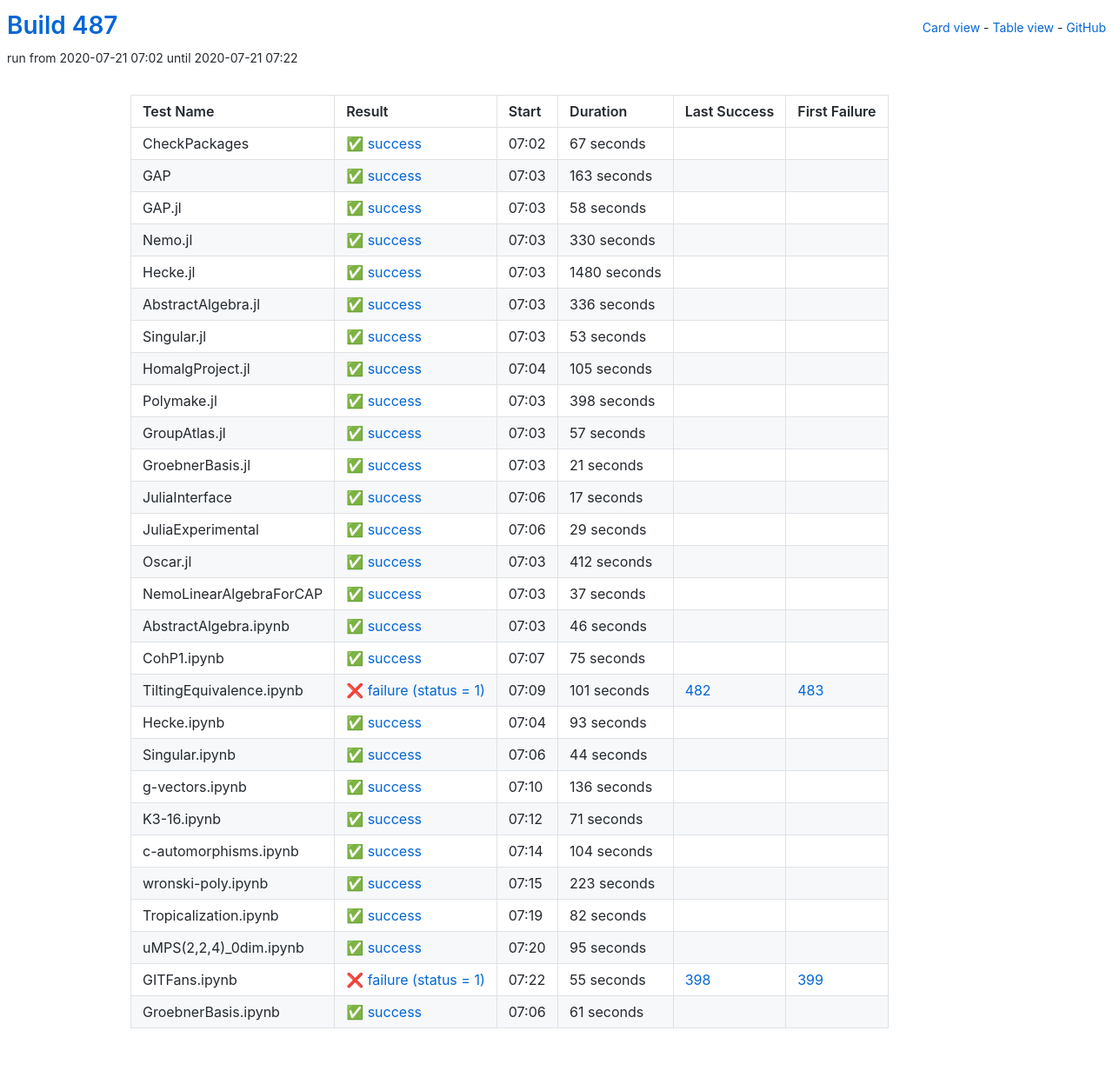
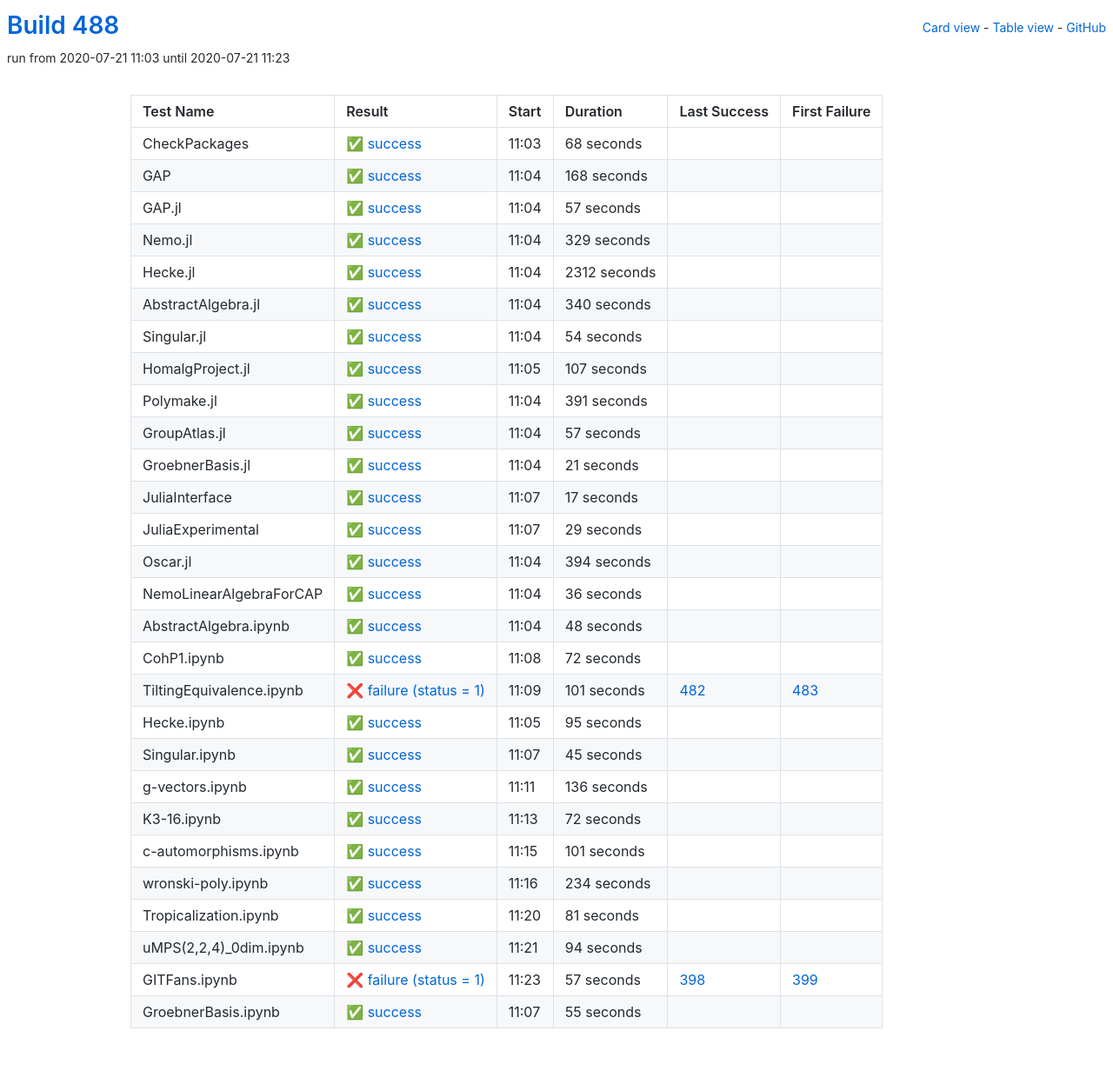
Before and after one commit to oscar-system/oscar-ci-status-stable, a Jekyll site: the page built from table.html, in a window 1280 px wide. Shown: the whole page at 87% size. Built offline with Jekyll 4.4.1, drawn with Linux system fonts in a browser that asks for light colours.

Commit message:
Build #488

```diff
--- a/_data/ci.yml
+++ b/_data/ci.yml
@@ -1,6 +1,6 @@
 ---
-build: 487
-build_url: https://oscarci.mathematik.uni-kl.de/job/oscar-stable/487/
+build: 488
+build_url: https://oscarci.mathematik.uni-kl.de/job/oscar-stable/488/
 job: oscar-stable
 organization: oscar-system
 repo: oscar-ci-status-stable
@@ -8,116 +8,116 @@ repourl: https://github.com/oscar-system/oscar-ci-status-stable
 tests:
 - name: CheckPackages
   id: checkpackages
-  log: https://oscarci.mathematik.uni-kl.de/job/oscar-stable/487/artifact/logs/build-487/CheckPackages.log
-  start: 2020-07-21 07:02
+  log: https://oscarci.mathematik.uni-kl.de/job/oscar-stable/488/artifact/logs/build-488/CheckPackages.log
+  start: 2020-07-21 11:03
   success: true
   exitcode: 0
   status: success
-  duration: 67
+  duration: 68
   last_success: false
   last_success_url:
   first_failure: false
   first_failure_url:
 - name: GAP
   id: gap
-  log: https://oscarci.mathematik.uni-kl.de/job/oscar-stable/487/artifact/logs/build-487/GAP.log
-  start: 2020-07-21 07:03
+  log: https://oscarci.mathematik.uni-kl.de/job/oscar-stable/488/artifact/logs/build-488/GAP.log
+  start: 2020-07-21 11:04
   success: true
   exitcode: 0
   status: success
-  duration: 163
+  duration: 168
   last_success: false
   last_success_url:
   first_failure: false
   first_failure_url:
 - name: GAP.jl
   id: gap-jl
-  log: https://oscarci.mathematik.uni-kl.de/job/oscar-stable/487/artifact/logs/build-487/GAP.jl.log
-  start: 2020-07-21 07:03
+  log: https://oscarci.mathematik.uni-kl.de/job/oscar-stable/488/artifact/logs/build-488/GAP.jl.log
+  start: 2020-07-21 11:04
   success: true
   exitcode: 0
   status: success
-  duration: 58
+  duration: 57
   last_success: false
   last_success_url:
   first_failure: false
   first_failure_url:
 - name: Nemo.jl
   id: nemo-jl
-  log: https://oscarci.mathematik.uni-kl.de/job/oscar-stable/487/artifact/logs/build-487/Nemo.jl.log
-  start: 2020-07-21 07:03
+  log: https://oscarci.mathematik.uni-kl.de/job/oscar-stable/488/artifact/logs/build-488/Nemo.jl.log
+  start: 2020-07-21 11:04
   success: true
   exitcode: 0
   status: success
-  duration: 330
+  duration: 329
   last_success: false
   last_success_url:
   first_failure: false
   first_failure_url:
 - name: Hecke.jl
   id: hecke-jl
-  log: https://oscarci.mathematik.uni-kl.de/job/oscar-stable/487/artifact/logs/build-487/Hecke.jl.log
-  start: 2020-07-21 07:03
+  log: https://oscarci.mathematik.uni-kl.de/job/oscar-stable/488/artifact/logs/build-488/Hecke.jl.log
+  start: 2020-07-21 11:04
   success: true
   exitcode: 0
   status: success
-  duration: 1480
+  duration: 2312
   last_success: false
   last_success_url:
   first_failure: false
   first_failure_url:
 - name: AbstractAlgebra.jl
   id: abstractalgebra-jl
-  log: https://oscarci.mathematik.uni-kl.de/job/oscar-stable/487/artifact/logs/build-487/AbstractAlgebra.jl.log
-  start: 2020-07-21 07:03
+  log: https://oscarci.mathematik.uni-kl.de/job/oscar-stable/488/artifact/logs/build-488/AbstractAlgebra.jl.log
+  start: 2020-07-21 11:04
   success: true
   exitcode: 0
   status: success
-  duration: 336
+  duration: 340
   last_success: false
   last_success_url:
   first_failure: false
   first_failure_url:
 - name: Singular.jl
   id: singular-jl
-  log: https://oscarci.mathematik.uni-kl.de/job/oscar-stable/487/artifact/logs/build-487/Singular.jl.log
-  start: 2020-07-21 07:03
+  log: https://oscarci.mathematik.uni-kl.de/job/oscar-stable/488/artifact/logs/build-488/Singular.jl.log
+  start: 2020-07-21 11:04
   success: true
   exitcode: 0
   status: success
-  duration: 53
+  duration: 54
   last_success: false
   last_success_url:
   first_failure: false
   first_failure_url:
 - name: HomalgProject.jl
   id: homalgproject-jl
-  log: https://oscarci.mathematik.uni-kl.de/job/oscar-stable/487/artifact/logs/build-487/HomalgProject.jl.log
-  start: 2020-07-21 07:04
+  log: https://oscarci.mathematik.uni-kl.de/job/oscar-stable/488/artifact/logs/build-488/HomalgProject.jl.log
+  start: 2020-07-21 11:05
   success: true
   exitcode: 0
   status: success
-  duration: 105
+  duration: 107
   last_success: false
   last_success_url:
   first_failure: false
   first_failure_url:
 - name: Polymake.jl
   id: polymake-jl
-  log: https://oscarci.mathematik.uni-kl.de/job/oscar-stable/487/artifact/logs/build-487/Polymake.jl.log
-  start: 2020-07-21 07:03
+  log: https://oscarci.mathematik.uni-kl.de/job/oscar-stable/488/artifact/logs/build-488/Polymake.jl.log
+  start: 2020-07-21 11:04
   success: true
   exitcode: 0
   status: success
-  duration: 398
+  duration: 391
   last_success: false
   last_success_url:
   first_failure: false
   first_failure_url:
 - name: GroupAtlas.jl
   id: groupatlas-jl
-  log: https://oscarci.mathematik.uni-kl.de/job/oscar-stable/487/artifact/logs/build-487/GroupAtlas.jl.log
-  start: 2020-07-21 07:03
+  log: https://oscarci.mathematik.uni-kl.de/job/oscar-stable/488/artifact/logs/build-488/GroupAtlas.jl.log
+  start: 2020-07-21 11:04
   success: true
   exitcode: 0
   status: success
@@ -128,8 +128,8 @@ tests:
   first_failure_url:
 - name: GroebnerBasis.jl
   id: groebnerbasis-jl
-  log: https://oscarci.mathematik.uni-kl.de/job/oscar-stable/487/artifact/logs/build-487/GroebnerBasis.jl.log
-  start: 2020-07-21 07:03
+  log: https://oscarci.mathematik.uni-kl.de/job/oscar-stable/488/artifact/logs/build-488/GroebnerBasis.jl.log
+  start: 2020-07-21 11:04
   success: true
   exitcode: 0
   status: success
@@ -140,8 +140,8 @@ tests:
   first_failure_url:
 - name: JuliaInterface
   id: juliainterface
-  log: https://oscarci.mathematik.uni-kl.de/job/oscar-stable/487/artifact/logs/build-487/JuliaInterface.log
-  start: 2020-07-21 07:06
+  log: https://oscarci.mathematik.uni-kl.de/job/oscar-stable/488/artifact/logs/build-488/JuliaInterface.log
+  start: 2020-07-21 11:07
   success: true
   exitcode: 0
   status: success
@@ -152,8 +152,8 @@ tests:
   first_failure_url:
 - name: JuliaExperimental
   id: juliaexperimental
-  log: https://oscarci.mathematik.uni-kl.de/job/oscar-stable/487/artifact/logs/build-487/JuliaExperimental.log
-  start: 2020-07-21 07:06
+  log: https://oscarci.mathematik.uni-kl.de/job/oscar-stable/488/artifact/logs/build-488/JuliaExperimental.log
+  start: 2020-07-21 11:07
   success: true
   exitcode: 0
   status: success
@@ -164,56 +164,56 @@ tests:
   first_failure_url:
 - name: Oscar.jl
   id: oscar-jl
-  log: https://oscarci.mathematik.uni-kl.de/job/oscar-stable/487/artifact/logs/build-487/Oscar.jl.log
-  start: 2020-07-21 07:03
+  log: https://oscarci.mathematik.uni-kl.de/job/oscar-stable/488/artifact/logs/build-488/Oscar.jl.log
+  start: 2020-07-21 11:04
   success: true
   exitcode: 0
   status: success
-  duration: 412
+  duration: 394
   last_success: false
   last_success_url:
   first_failure: false
   first_failure_url:
 - name: NemoLinearAlgebraForCAP
   id: nemolinearalgebraforcap
-  log: https://oscarci.mathematik.uni-kl.de/job/oscar-stable/487/artifact/logs/build-487/NemoLinearAlgebraForCAP.log
-  start: 2020-07-21 07:03
+  log: https://oscarci.mathematik.uni-kl.de/job/oscar-stable/488/artifact/logs/build-488/NemoLinearAlgebraForCAP.log
+  start: 2020-07-21 11:04
   success: true
   exitcode: 0
   status: success
-  duration: 37
+  duration: 36
   last_success: false
   last_success_url:
   first_failure: false
   first_failure_url:
 - name: AbstractAlgebra.ipynb
   id: abstractalgebra-ipynb
-  log: https://oscarci.mathematik.uni-kl.de/job/oscar-stable/487/artifact/logs/build-487/AbstractAlgebra.ipynb.log
-  start: 2020-07-21 07:03
+  log: https://oscarci.mathematik.uni-kl.de/job/oscar-stable/488/artifact/logs/build-488/AbstractAlgebra.ipynb.log
+  start: 2020-07-21 11:04
   success: true
   exitcode: 0
   status: success
-  duration: 46
+  duration: 48
   last_success: false
   last_success_url:
   first_failure: false
   first_failure_url:
 - name: CohP1.ipynb
   id: cohp1-ipynb
-  log: https://oscarci.mathematik.uni-kl.de/job/oscar-stable/487/artifact/logs/build-487/CohP1.ipynb.log
-  start: 2020-07-21 07:07
+  log: https://oscarci.mathematik.uni-kl.de/job/oscar-stable/488/artifact/logs/build-488/CohP1.ipynb.log
+  start: 2020-07-21 11:08
   success: true
   exitcode: 0
   status: success
-  duration: 75
+  duration: 72
   last_success: false
   last_success_url:
   first_failure: false
   first_failure_url:
 - name: TiltingEquivalence.ipynb
   id: tiltingequivalence-ipynb
-  log: https://oscarci.mathematik.uni-kl.de/job/oscar-stable/487/artifact/logs/build-487/TiltingEquivalence.ipynb.log
-  start: 2020-07-21 07:09
+  log: https://oscarci.mathematik.uni-kl.de/job/oscar-stable/488/artifact/logs/build-488/TiltingEquivalence.ipynb.log
+  start: 2020-07-21 11:09
   success: false
   exitcode: 1
   status: failure
@@ -224,32 +224,32 @@ tests:
   first_failure_url: https://oscarci.mathematik.uni-kl.de/job/oscar-stable/483/
 - name: Hecke.ipynb
   id: hecke-ipynb
-  log: https://oscarci.mathematik.uni-kl.de/job/oscar-stable/487/artifact/logs/build-487/Hecke.ipynb.log
-  start: 2020-07-21 07:04
+  log: https://oscarci.mathematik.uni-kl.de/job/oscar-stable/488/artifact/logs/build-488/Hecke.ipynb.log
+  start: 2020-07-21 11:05
   success: true
   exitcode: 0
   status: success
-  duration: 93
+  duration: 95
   last_success: false
   last_success_url:
   first_failure: false
   first_failure_url:
 - name: Singular.ipynb
   id: singular-ipynb
-  log: https://oscarci.mathematik.uni-kl.de/job/oscar-stable/487/artifact/logs/build-487/Singular.ipynb.log
-  start: 2020-07-21 07:06
+  log: https://oscarci.mathematik.uni-kl.de/job/oscar-stable/488/artifact/logs/build-488/Singular.ipynb.log
+  start: 2020-07-21 11:07
   success: true
   exitcode: 0
   status: success
-  duration: 44
+  duration: 45
   last_success: false
   last_success_url:
   first_failure: false
   first_failure_url:
 - name: g-vectors.ipynb
   id: g-vectors-ipynb
-  log: https://oscarci.mathematik.uni-kl.de/job/oscar-stable/487/artifact/logs/build-487/g-vectors.ipynb.log
-  start: 2020-07-21 07:10
+  log: https://oscarci.mathematik.uni-kl.de/job/oscar-stable/488/artifact/logs/build-488/g-vectors.ipynb.log
+  start: 2020-07-21 11:11
   success: true
   exitcode: 0
   status: success
@@ -260,84 +260,84 @@ tests:
   first_failure_url:
 - name: K3-16.ipynb
   id: k3-16-ipynb
-  log: https://oscarci.mathematik.uni-kl.de/job/oscar-stable/487/artifact/logs/build-487/K3-16.ipynb.log
-  start: 2020-07-21 07:12
+  log: https://oscarci.mathematik.uni-kl.de/job/oscar-stable/488/artifact/logs/build-488/K3-16.ipynb.log
+  start: 2020-07-21 11:13
   success: true
   exitcode: 0
   status: success
-  duration: 71
+  duration: 72
   last_success: false
   last_success_url:
   first_failure: false
   first_failure_url:
 - name: c-automorphisms.ipynb
   id: c-automorphisms-ipynb
-  log: https://oscarci.mathematik.uni-kl.de/job/oscar-stable/487/artifact/logs/build-487/c-automorphisms.ipynb.log
-  start: 2020-07-21 07:14
+  log: https://oscarci.mathematik.uni-kl.de/job/oscar-stable/488/artifact/logs/build-488/c-automorphisms.ipynb.log
+  start: 2020-07-21 11:15
   success: true
   exitcode: 0
   status: success
-  duration: 104
+  duration: 101
   last_success: false
   last_success_url:
   first_failure: false
   first_failure_url:
 - name: wronski-poly.ipynb
   id: wronski-poly-ipynb
-  log: https://oscarci.mathematik.uni-kl.de/job/oscar-stable/487/artifact/logs/build-487/wronski-poly.ipynb.log
-  start: 2020-07-21 07:15
+  log: https://oscarci.mathematik.uni-kl.de/job/oscar-stable/488/artifact/logs/build-488/wronski-poly.ipynb.log
+  start: 2020-07-21 11:16
   success: true
   exitcode: 0
   status: success
-  duration: 223
+  duration: 234
   last_success: false
   last_success_url:
   first_failure: false
   first_failure_url:
 - name: Tropicalization.ipynb
   id: tropicalization-ipynb
-  log: https://oscarci.mathematik.uni-kl.de/job/oscar-stable/487/artifact/logs/build-487/Tropicalization.ipynb.log
-  start: 2020-07-21 07:19
+  log: https://oscarci.mathematik.uni-kl.de/job/oscar-stable/488/artifact/logs/build-488/Tropicalization.ipynb.log
+  start: 2020-07-21 11:20
   success: true
   exitcode: 0
   status: success
-  duration: 82
+  duration: 81
   last_success: false
   last_success_url:
   first_failure: false
   first_failure_url:
 - name: uMPS(2,2,4)_0dim.ipynb
   id: umps-2-2-4-0dim-ipynb
-  log: https://oscarci.mathematik.uni-kl.de/job/oscar-stable/487/artifact/logs/build-487/uMPS-2-2-4-_0dim.ipynb.log
-  start: 2020-07-21 07:20
+  log: https://oscarci.mathematik.uni-kl.de/job/oscar-stable/488/artifact/logs/build-488/uMPS-2-2-4-_0dim.ipynb.log
+  start: 2020-07-21 11:21
   success: true
   exitcode: 0
   status: success
-  duration: 95
+  duration: 94
   last_success: false
   last_success_url:
   first_failure: false
   first_failure_url:
 - name: GITFans.ipynb
   id: gitfans-ipynb
-  log: https://oscarci.mathematik.uni-kl.de/job/oscar-stable/487/artifact/logs/build-487/GITFans.ipynb.log
-  start: 2020-07-21 07:22
+  log: https://oscarci.mathematik.uni-kl.de/job/oscar-stable/488/artifact/logs/build-488/GITFans.ipynb.log
+  start: 2020-07-21 11:23
   success: false
   exitcode: 1
   status: failure
-  duration: 55
+  duration: 57
   last_success: 398
   last_success_url: https://oscarci.mathematik.uni-kl.de/job/oscar-stable/398/
   first_failure: 399
   first_failure_url: https://oscarci.mathematik.uni-kl.de/job/oscar-stable/399/
 - name: GroebnerBasis.ipynb
   id: groebnerbasis-ipynb
-  log: https://oscarci.mathematik.uni-kl.de/job/oscar-stable/487/artifact/logs/build-487/GroebnerBasis.ipynb.log
-  start: 2020-07-21 07:06
+  log: https://oscarci.mathematik.uni-kl.de/job/oscar-stable/488/artifact/logs/build-488/GroebnerBasis.ipynb.log
+  start: 2020-07-21 11:07
   success: true
   exitcode: 0
   status: success
-  duration: 61
+  duration: 55
   last_success: false
   last_success_url:
   first_failure: false
```
Also changed, not shown: README.md.
